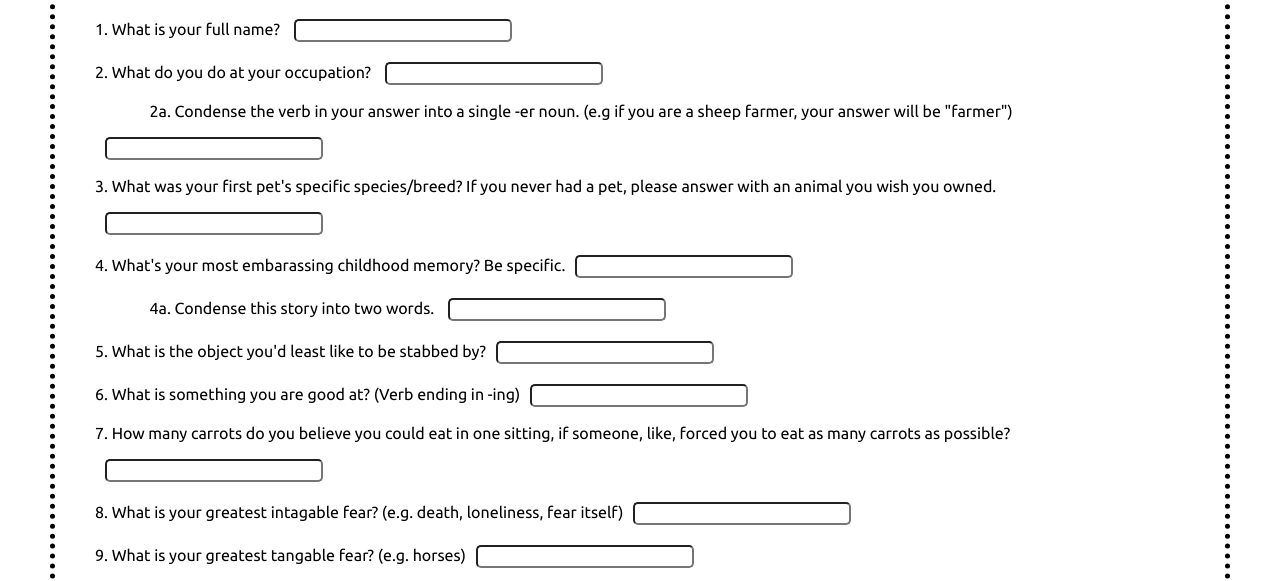
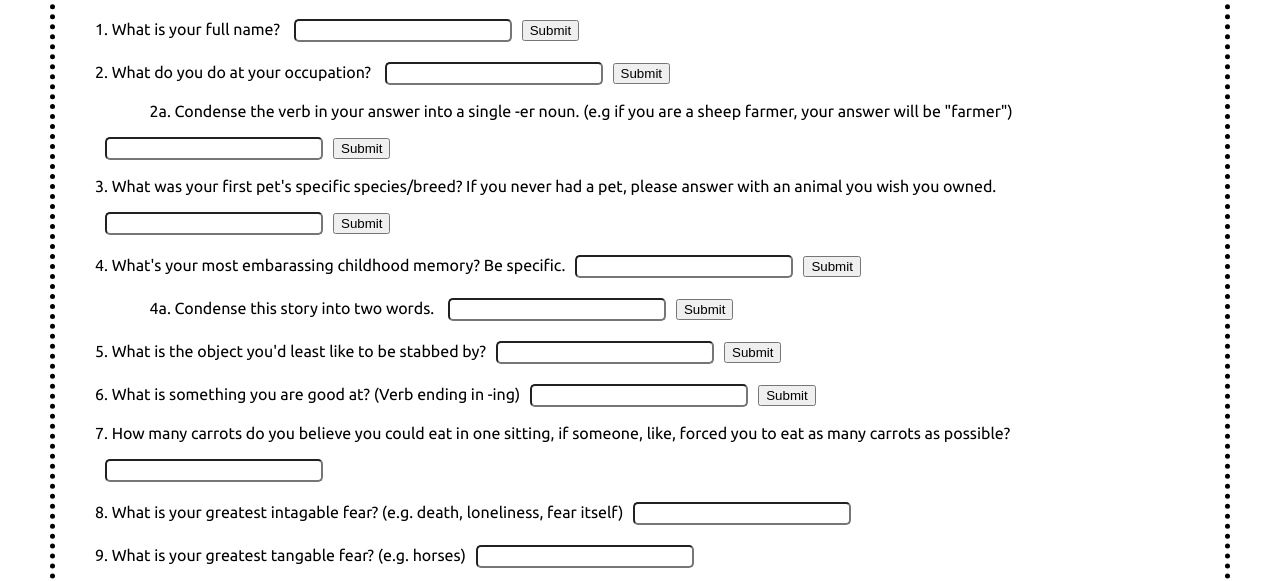
Before and after one commit to vskemp/hideo-kojima-name-gen, a plain HTML site: page index.html in a window 1280 px wide. Shown: the part 705-1286 px from the top of the page. Drawn offline with Linux system fonts and the light colour scheme.

Commit message:
some buttons added

```diff
--- a/index.html
+++ b/index.html
@@ -37,14 +37,14 @@
         <div class="section-num">
             <div class="section-header">Section 2: Personal Information</div>
                 <div class="section-info"> Kojima's characters have names that are directly related to their own character traits. This information will make sure your name fits your personality. Please fill in the blanks.</div>
-                    <a class="section-steps">1. What is your full name? <input type="text" id="fullName"><br>
-                    2. What do you do at your occupation? <input type="text" id="occupation"><br>
-                        <div class="text-indent">2a. Condense the verb in your answer into a single -er noun. (e.g if you are a sheep farmer, your answer will be "farmer")<input type="text" id="oneOccupation"><br> <!--Insert Input--></div>
-                    3. What was your first pet's specific species/breed? If you never had a pet, please answer with an animal you wish you owned. <input type="text" id="petType"><br>
-                    4. What's your most embarassing childhood memory? Be specific.<input type="text" id="memory"><br>
-                        <div class="text-indent"> 4a. Condense this story into two words. <input type="text" id="twoMemory"><br></div>
-                    5. What is the object you'd least like to be stabbed by?<input type="text" id="stabbedBy"><br>
-                    6. What is something you are good at? (Verb ending in -ing)<input type="text" id="goodAt"><br>
+                    <a class="section-steps">1. What is your full name? <input type="text" id="fullName"><button onclick="sec6Num1()">Submit</button> <br>
+                    2. What do you do at your occupation? <input type="text" id="occupation"><button>Submit</button><br>
+                        <div class="text-indent">2a. Condense the verb in your answer into a single -er noun. (e.g if you are a sheep farmer, your answer will be "farmer")<input type="text" id="oneOccupation"><button onclick="sec7Num2a()">Submit</button><br></div>
+                    3. What was your first pet's specific species/breed? If you never had a pet, please answer with an animal you wish you owned. <input type="text" id="petType"><button onclick="sec8Num1">Submit</button><br>
+                    4. What's your most embarassing childhood memory? Be specific.<input type="text" id="memory"><button>Submit</button><br>
+                        <div class="text-indent"> 4a. Condense this story into two words. <input type="text" id="twoMemory"><button onclick="sec9Num2Three()">Submit</button><br></div>
+                    5. What is the object you'd least like to be stabbed by?<input type="text" id="stabbedBy"><button onclick="sec11Num1()">Submit</button><br>
+                    6. What is something you are good at? (Verb ending in -ing)<input type="text" id="goodAt"><button onclick="sec10Num2Four()">Submit</button><br>
                     7. How many carrots do you believe you could eat in one sitting, if someone, like, forced you to eat as many carrots as possible?<input type="text" id="carrotNum"><br>
                     8. What is your greatest intagable fear? (e.g. death, loneliness, fear itself)<input type="text" id="intanFear"><br>
                     9. What is your greatest tangable fear? (e.g. horses)<input type="text" id="tanFear"><br>
```
